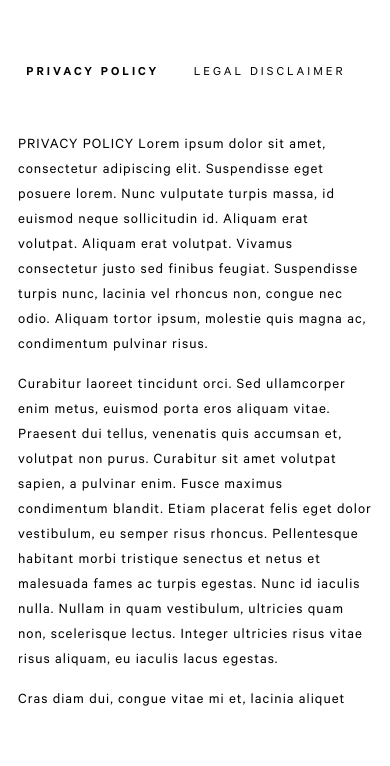
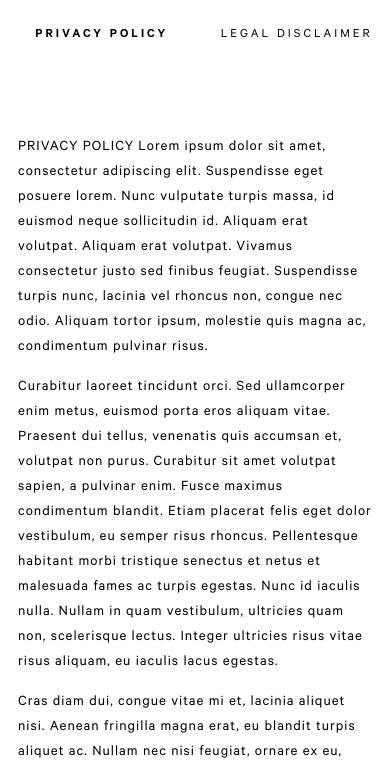
Before and after one commit to rostikrode/108-leonard-website, a React app: page /legal in a window 390 px wide. Shown: the part 88-854 px from the top of the page. Built offline with nearby package versions, Linux system fonts and the light colour scheme.

Commit message:
legal page fixed for mobile

```diff
--- a/src/styles/Legal.css
+++ b/src/styles/Legal.css
@@ -15,9 +15,15 @@
   justify-content: space-around;
   align-items: center;
   padding: 18px 0;
+  width: 100%;
+  position: fixed;
+  top: 80px;
+  background-color: #fff;
 }
 @media (min-width: 1024px) {
   .tab-wrapper {
+    position: relative;
+    top: unset;
     padding: 30px 0;
     justify-content: flex-start;
   }
@@ -45,11 +51,12 @@
 }
 
 .content-wrapper {
-  overflow-y: auto;
-  height: calc(100% - 36px - 90px);
+  padding-top: 90px;
 }
 @media (min-width: 1024px) {
   .content-wrapper {
+    padding-top: 0;
+    overflow-y: auto;
     height: calc(100% - 110px);
   }
 }
```
Also changed, not shown: README.md.
